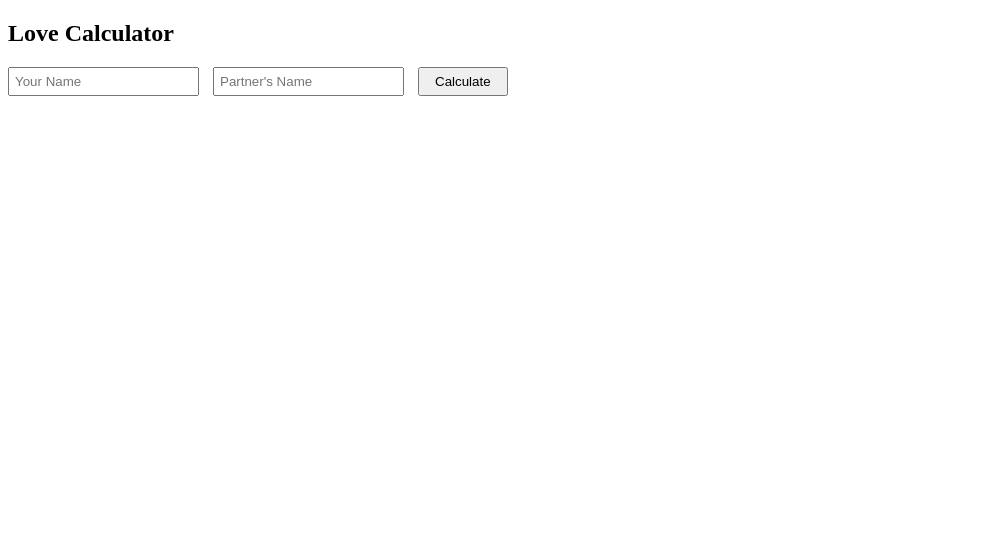
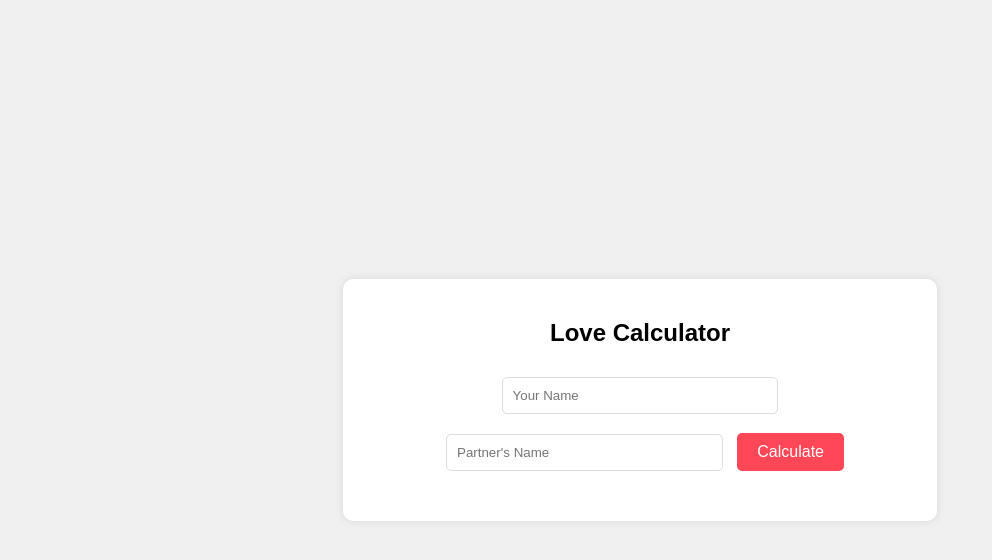
Before and after one commit to Primuha/love-calculator, a plain HTML site: page index.html in a window 1280 px wide. Shown: the whole page, without its empty margins (0-992 px from the left). Drawn offline with Linux system fonts and the light colour scheme.

Commit message:
Update style.css

```diff
--- a/style.css
+++ b/style.css
@@ -1,28 +1,45 @@
-<style>
 body {
     font-family: Arial, sans-serif;
-        margin: 20px;
+    display: flex;
+    justify-content: center;
+    align-items: center;
+    height: 100vh;
+    margin: 0;
+    background-color: #f0f0f0;
 }
 
-    form div {
-        margin-bottom: 10px;
+.love-calculator-container {
+    text-align: center;
+    background-color: white;
+    padding: 20px;
+    border-radius: 10px;
+    box-shadow: 0 0 10px rgba(0, 0, 0, 0.1);
 }
 
-    label {
-        margin-right: 10px;
+.form-container input[type="text"] {
+    padding: 10px;
+    margin: 10px;
+    border: 1px solid #ddd;
+    border-radius: 5px;
+    width: calc(50% - 22px);
 }
 
-    input[type="text"] {
-        padding: 5px;
-        margin-right: 10px;
+.form-container button {
+    padding: 10px 20px;
+    background-color: #ff4757;
+    color: white;
+    border: none;
+    border-radius: 5px;
+    cursor: pointer;
+    font-size: 16px;
 }
 
-    button {
-        padding: 5px 15px;
-        cursor: pointer;
+.form-container button:hover {
+    background-color: #ff6b81;
 }
 
 #result {
     margin-top: 20px;
+    font-size: 18px;
+    color: #333;
 }
-</style>
```
Lines whose indentation alone changed are shown as unchanged.
